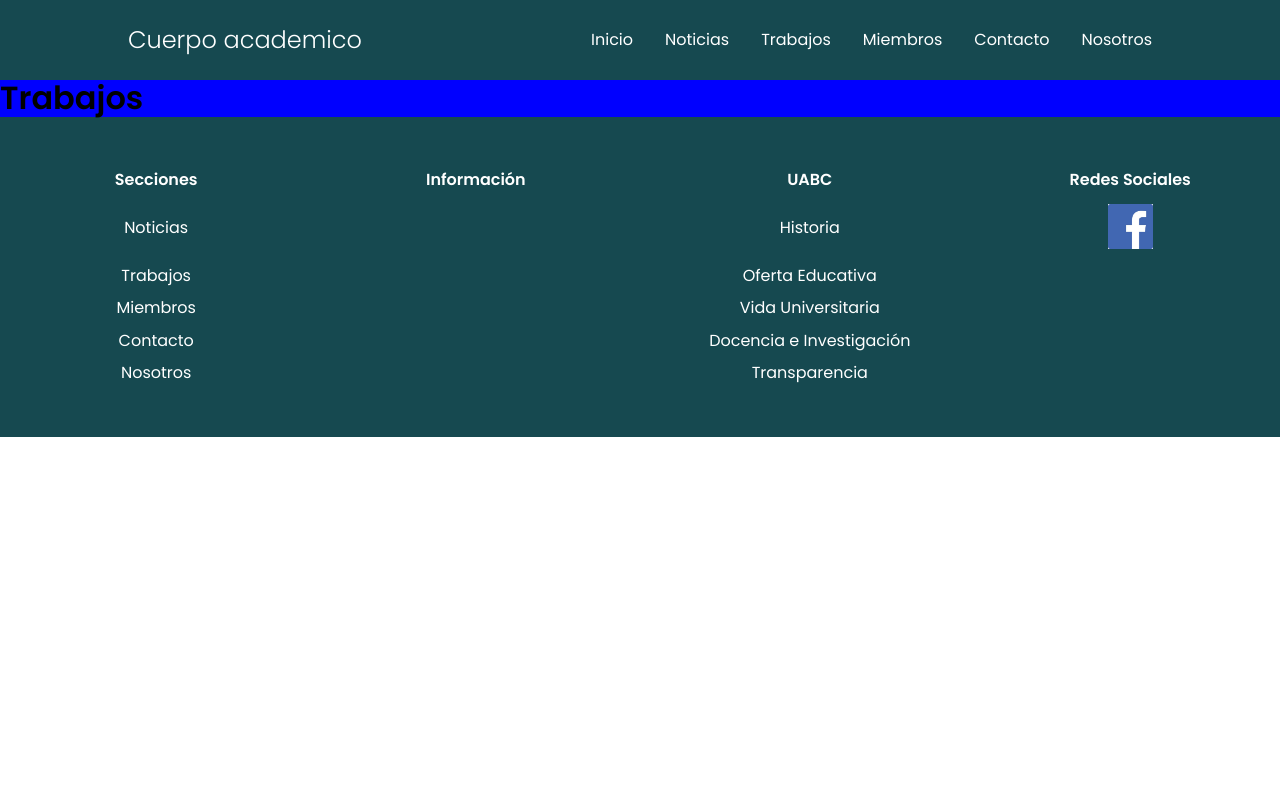
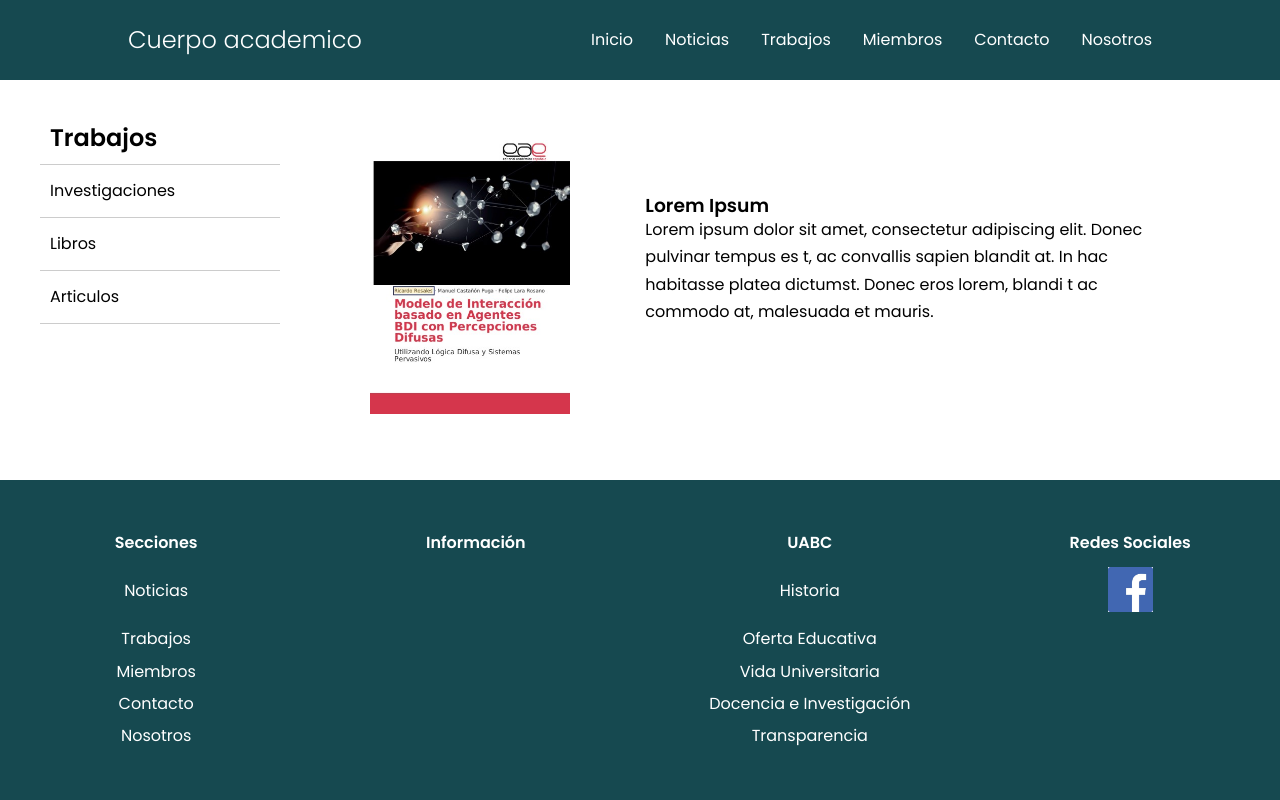
Before and after one commit to LeoDPR/SSP-PROJECT, a PHP site: page / in a window 1280 px wide, after a click on "Trabajos". Run offline with PHP 8.4, Linux system fonts and the light colour scheme.

Commit message:
Se agrego la base para mostrar los trabajos

```diff
--- a/css/estilos.css
+++ b/css/estilos.css
@@ -149,11 +149,10 @@ th, td {
 }
 
 #Trabajos {
-    width: 100%;
     height: 100%;
     margin: 0 auto;
-    background-color: blue;
     position: relative;
+    width: 150vh;
 }
 
 #Contacto {
@@ -179,7 +178,7 @@ th, td {
     justify-content: left;
 }
 
-/*Contenido del inicio*/
+/*Contenido del INICIO*/
 .inicio__container{
     width: 100%;
     height: 100vh;
@@ -282,3 +281,99 @@ th, td {
         transition: transform 0.8s, opacity 0.8s;
         box-shadow: 0px 0px 10px 2px rgba(0, 0, 0, 0.5);
     }
+
+    /*Contenido de TRABAJOS*/
+    #main__trabajos{
+        width: 75%;
+        float: left;
+    }
+    .sidebar {
+        width: 25%;
+        float: left;
+        position: relative;
+        width: 15rem; /* ancho de la barra de navegación */
+        height: 400px; /* altura de la barra de navegación */
+        left: 0; /* alinear a la izquierda */
+        top: 2em; /* alinear arriba */
+      }
+      .aside__list{
+        margin-left: auto;
+        padding: 0;
+        }
+
+      .sidebar__item{
+        line-height: 2em;
+        list-style: none;
+        padding: 10px; /* agregar relleno a los elementos de la lista */
+        border-bottom: 1px solid #ccc; /* agregar borde inferior a los elementos de la lista */
+      }
+
+      .aside__links{
+        text-decoration: none;
+        color: #000000;
+        display: inline-block;
+        position: relative;
+    }
+
+    .aside__links::after{
+        content: '';
+        position: absolute;
+        width: 100%;
+        transform: scaleX(0);
+        height: 2px;
+        bottom: 0;
+        left: 0;
+        background-color: #000000;
+        transform-origin: bottom right;
+        transition: transform 0.25s ease-out;
+    }
+
+    .aside__links:hover::after{
+        transform: scaleX(1);
+        transform-origin: bottom left;
+    }
+/*contenedor de la informacion de los trabajos*/
+    #main__trabajos{
+        justify-content: right;
+        display: flex;
+    }
+
+    .info__container{
+        padding-top: 60px;
+        display: grid;
+        grid-template-columns: 1fr 2fr;
+        gap: .5em;
+        align-items:flex-start;
+    }
+
+    .info__paragraph{
+        line-height: 1.7;
+        margin-bottom: 15px;
+        text-align: left;
+    }
+
+    .info__picture{
+        max-width: 200px;
+    }
+
+    .info__img{
+        width: 100%;
+        display: block;
+    }
+
+    .info__img:hover {
+        transform: translateY(-20px);
+        opacity: 0.7;
+        transition: transform 0.8s, opacity 0.8s;
+        box-shadow: 0px 0px 10px 2px rgba(0, 0, 0, 0.5);
+    }
+
+    .titulo__descripcion {
+        width: 100%;
+        position: relative;
+        top: 20%;
+    }
+
+    .info__trabajo{
+        width: 90%;
+    }
--- a/index.html
+++ b/index.html
@@ -141,7 +141,34 @@
     <!-- //////////Trabajos////////////// -->
 
     <div id="Trabajos" class="hidden">
-        <h1>Trabajos</h1>
+        <aside class="sidebar">
+            <ul class="aside__list">
+                <li class="sidebar__item">
+                    <h2>Trabajos</h2>
+                </li>
+                <li class="sidebar__item"><a href="#" class="aside__links">Investigaciones</a></li>
+                <li class="sidebar__item"><a href="#" class="aside__links">Libros</a></li>
+                <li class="sidebar__item"><a href="#" class="aside__links">Articulos</a></li>
+            </ul>
+        </aside>
+        <main id="main__trabajos">
+            <section class="info__trabajo">
+                <div class="info__container">
+                    <figure class="info__picture">
+                        <img src="./images/modelo-de-interaccion-basado-en-agentes-BDI.jpg" alt="imagen de trabajo" class="info__img">
+                    </figure>
+                    <div class="titulo__descripcion">
+                        <h3 class="subtitle3">Lorem Ipsum</h3>
+                        <p class="info__paragraph">Lorem ipsum dolor sit amet, consectetur adipiscing elit.
+                            Donec
+                            pulvinar tempus es
+                            t, ac convallis sapien blandit at. In hac habitasse platea dictumst. Donec
+                            eros lorem, blandi
+                            t ac commodo at, malesuada et mauris.</p>
+                    </div>
+                </div>
+            </section>
+        </main>
     </div>
 
 
```
Also changed, not shown: images/modelo-de-interaccion-basado-en-agentes-BDI.jpg (added), images/ricardo-cisneros.png (added).
